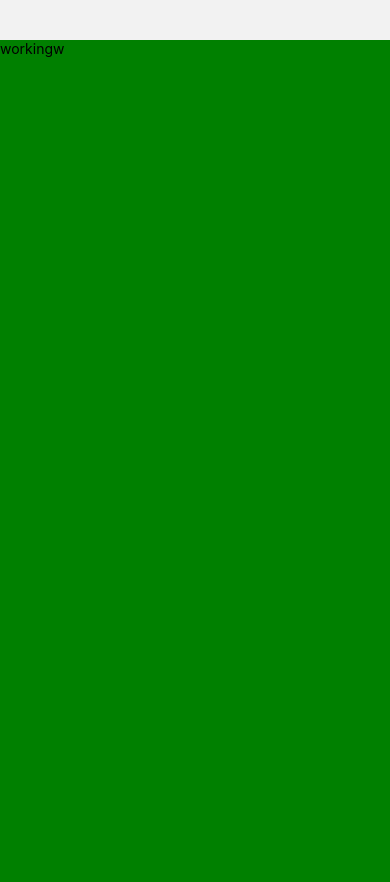
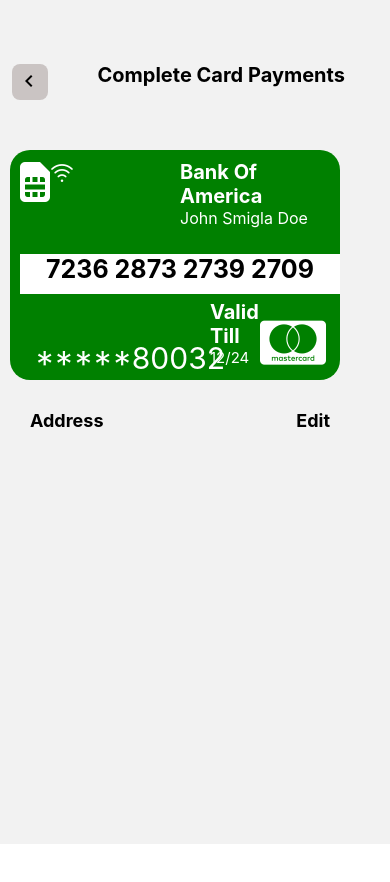
Before and after one commit to otikojairus1/ConsultancyAppRedesign, a React Native app: screen / in a window 390 px wide. After the commit the page ends 844 px from the top, so only its background shows below. Built offline with nearby package versions, Linux system fonts and the light colour scheme; what native-base would draw is missing.

Commit message:
added credit card component

```diff
--- a/package.json
+++ b/package.json
@@ -19,6 +19,7 @@
     "react": "17.0.1",
     "react-dom": "17.0.1",
     "react-native": "0.64.3",
+    "react-native-credit-card": "^0.1.9",
     "react-native-maps": "^0.29.4",
     "react-native-safe-area-context": "3.3.2",
     "react-native-screens": "~3.10.1",
--- a/screens/CardPayment.js
+++ b/screens/CardPayment.js
@@ -1,13 +1,109 @@
-import { View, Text, Dimensions} from 'react-native'
+import { View, Text, Dimensions, StyleSheet} from 'react-native'
 import React from 'react'
+import { AntDesign,MaterialIcons } from '@expo/vector-icons';
 
+import { FontAwesome5 ,Fontisto} from '@expo/vector-icons';
 const windowWidth = Dimensions.get('window').width;
 const windowHeight = Dimensions.get('window').height;
 
 export default function CardPayment() {
   return (
-    <View style={{height: windowHeight, width:windowWidth, marginTop:40, backgroundColor:"green"}}>
-      <Text>workingw</Text>
+      <>
+           <View style={{height: 50, display:'flex', marginTop:50, flexDirection:'row'}}>
+          <View style={{height: 50,flex:1 ,alignItems:'flex-start', justifyContent:'flex-end'}}>
+          <View style={styles.wrapper}>
+          <MaterialIcons name="keyboard-arrow-left" size={24} color="black" />
+        </View>
+
+          </View>
+          <View style={{height: 50, flex:3 , justifyContent:'center'}}>
+              <Text style={{fontWeight:'bold', fontSize:20}}>Complete Card Payments</Text>
+
+          </View>
+
+
+      </View>
+
+    <CreditCardComponent />
+    <View style={{display:'flex', flexDirection:'row', justifyContent:'space-between', width:300, marginLeft:30}}>
+        <Text style={{ fontSize: 18, fontWeight:'bold'}}>Address</Text>
+         <Text style={{fontWeight:'bold', fontSize:18}}>Edit</Text>
     </View>
-  )
+
+    </>
+
+
+  );
 }
+
+
+// credit card component
+function CreditCardComponent(){
+    return (
+        <View style={{marginTop:50,marginBottom:30 }}>
+        <View style={{width:330, elevation:7, display:"flex", flexDirection:'row',  marginLeft:10,height: 230, backgroundColor: 'green',borderRadius:20 }}>
+          <View style={{flex:1, paddingTop:10,  paddingLeft:10}}>
+              <View style={{flexDirection:'row',}}>
+              <FontAwesome5 name="sim-card" size={40} color="#fff" />
+              <AntDesign name="wifi" size={24} color="#fff" />
+              </View>
+
+         <View style={{position:'absolute', top: 190,  left: 25}}>
+         <Text style={{color:'#fff', fontSize:30}}>*****80032</Text>
+         </View>
+
+         <View style={{width:320, alignItems:'center', marginTop:50, height:40, backgroundColor:"#fff"}}>
+             <Text style={{fontSize:25, fontWeight:'bold'}}>7236 2873 2739 2709</Text>
+         </View>
+
+         <View style={{position:'absolute', left:200, top:150,}}>
+             <Text style={{color:'#fff', fontWeight:'bold', fontSize:20}}>Valid Till</Text>
+             <Text style={{color:'#fff', fontSize:15}}>12/24</Text>
+         </View>
+
+          </View>
+          <View style={{flex:1,}}>
+          <View style={{ paddingTop:10}}>
+          <Text style={{color:'#fff', fontSize:20, fontWeight:'bold'}}>Bank Of America</Text>
+              <Text style={{color:'#fff', fontSize:16,}}>John Smigla Doe</Text>
+            <View style={{position:'absolute', top: 170, left: 80}}>
+             <Fontisto name="mastercard" size={44} color="#fff" /></View>
+          </View>
+
+      </View>
+
+        </View>
+  </View>
+    );
+}
+
+
+
+const styles = StyleSheet.create({
+    wrapper:{
+        height: 36,
+        width: 36,
+        marginLeft:12,
+        paddingLeft:5,
+        paddingTop:5,
+
+        backgroundColor:"#CAC4C3",
+        borderBottomEndRadius: 8,
+        borderBottomLeftRadius:8,
+        borderTopEndRadius:8,
+        borderTopLeftRadius:8,
+
+    },
+
+    button:{
+      width: 300,
+      marginLeft:10,
+      height: 50,
+      backgroundColor:"green",
+      borderBottomEndRadius: 15,
+      borderBottomLeftRadius:13,
+      borderTopEndRadius:13,
+      borderTopLeftRadius:13,
+      marginTop:10
+  },
+})
```
Also changed, not shown: 1 other file (tests, documents, lock files or other folders).
